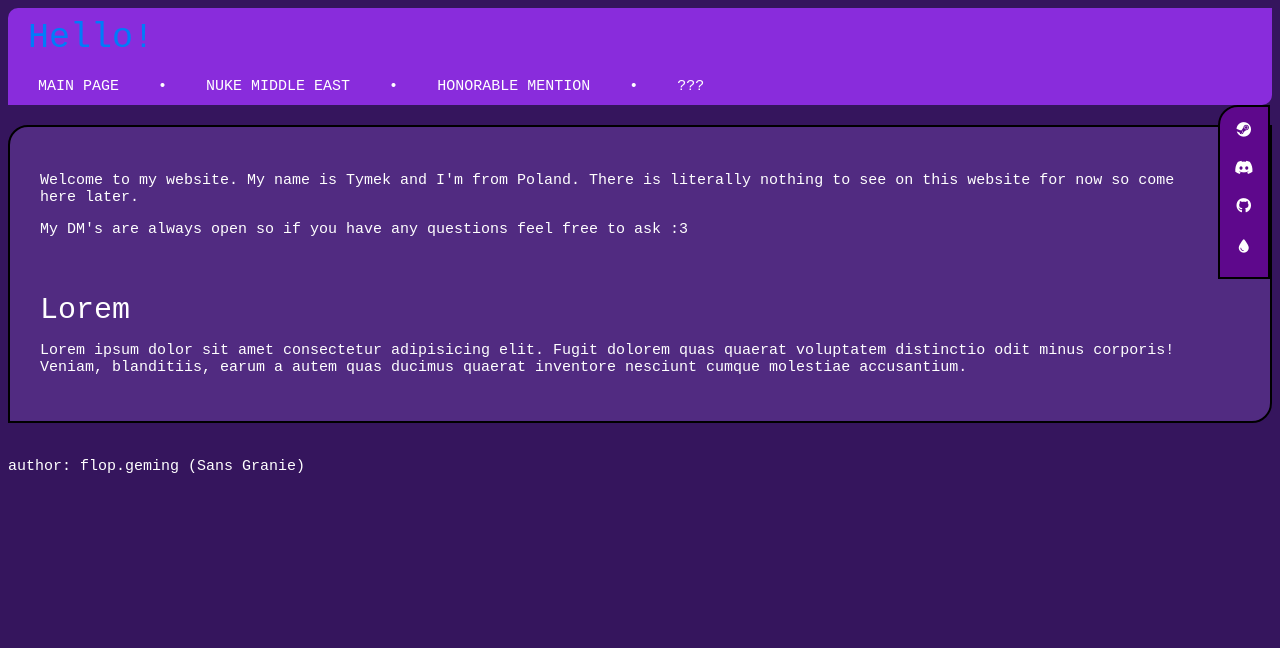
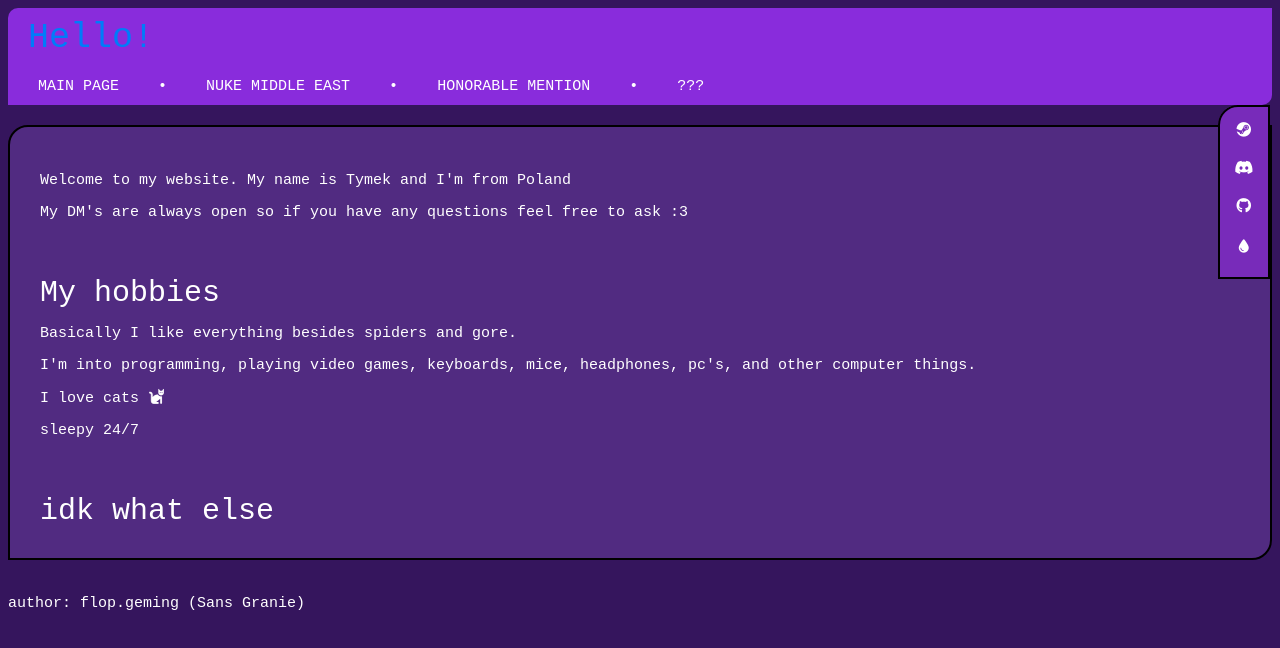
Before and after one commit to Qubista/Tymek9.github.io, a plain HTML site: page index.html in a window 1280 px wide. Both pictures are taken after a click on the link 1243 px from the left and 169 px from the top of the page. Drawn offline with Linux system fonts and the light colour scheme.

Commit message:
cos tam sie zmienilo i forgor
asdasdasd

```diff
--- a/assets/index.js
+++ b/assets/index.js
@@ -36,11 +36,11 @@ document.getElementById("kolor").onclick = function() {
         document.getElementById("bd").style.color = "white";
         document.getElementById("navbar").style.backgroundColor = "#892CDC";
         document.getElementById("main").style.backgroundColor = "#512B81";
+        document.getElementById("bd").style.backgroundImage = "none"
         aktolor = 0;
     }
     console.log(aktolor)
 }
-
 //#FF9B50
 //#E25E3E
 //#C63D2F
--- a/assets/style.css
+++ b/assets/style.css
@@ -90,6 +90,10 @@ visibility: hidden;
     text-align: center;
     float:right;
     border-radius: 20px 0 0 0;
+    animation-name: kont;
+    animation-duration: 5s;
+    animation-timing-function: linear;
+    animation-iteration-count: infinite ;
 }
 .acc {
     margin-bottom:10px;
@@ -133,3 +137,7 @@ i:hover {
     90%{color:rgb(255, 0, 140)}
     100%{color:rgb(255, 0, 0)}
 }
+
+@keyframes kont{
+    50%{background-color:rgb(125, 50, 195)}
+}
--- a/index.html
+++ b/index.html
@@ -37,12 +37,18 @@
 
         <main id="main">
             <div id="sc1">
-                <p>Welcome to my website. My name is Tymek and I'm from Poland. There is literally nothing to see on this website for now so come here later.</p>
+                <p>Welcome to my website. My name is Tymek and I'm from Poland</p>
                 <p>My DM's are always open so if you have any questions feel free to ask :3</p>
             </div>
             <div id="sc5">
-                <h class="divh">Lorem</h>
-                <p>Lorem ipsum dolor sit amet consectetur adipisicing elit. Fugit dolorem quas quaerat voluptatem distinctio odit minus corporis! Veniam, blanditiis, earum a autem quas ducimus quaerat inventore nesciunt cumque molestiae accusantium.</p>
+                <h class="divh">My hobbies</h>
+                <p>Basically I like everything besides spiders and gore.</p>
+                <p>I'm into programming, playing video games, keyboards, mice, headphones, pc's, and other computer things.</p>
+                <p>I love cats <i class="fa-solid fa-cat fa-flip"></i></p>
+                <p>sleepy 24/7</p>
+            </div>
+            <div id="sc5">
+                <h class="divh">idk what else</h>
             </div>
         </main>
 
```
Also changed, not shown: honorable.html (+2 -3 lines), assets/images/78a257dd61f47c26fd7f4859c092343a.jpg (added), assets/images/p2.jpg (added).
